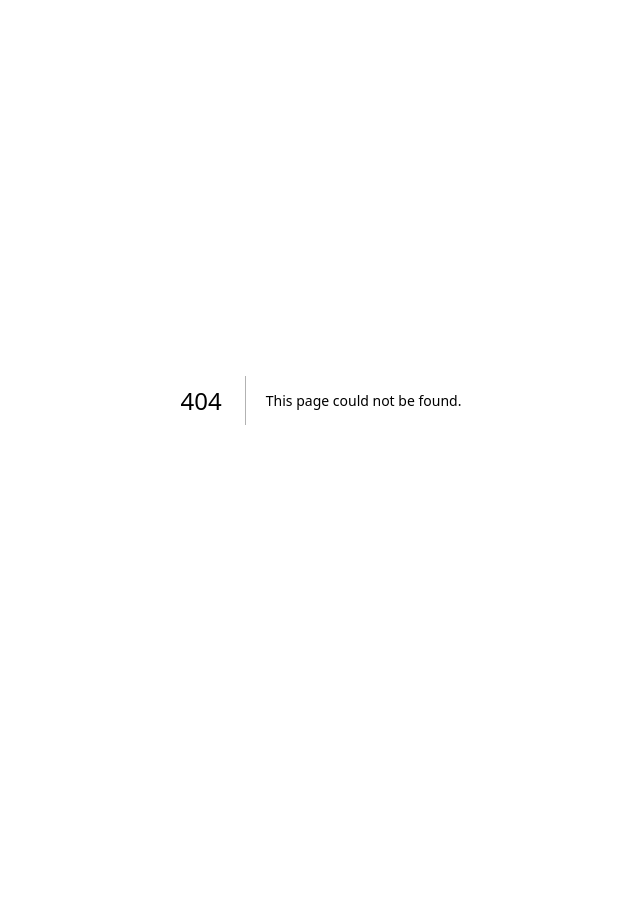
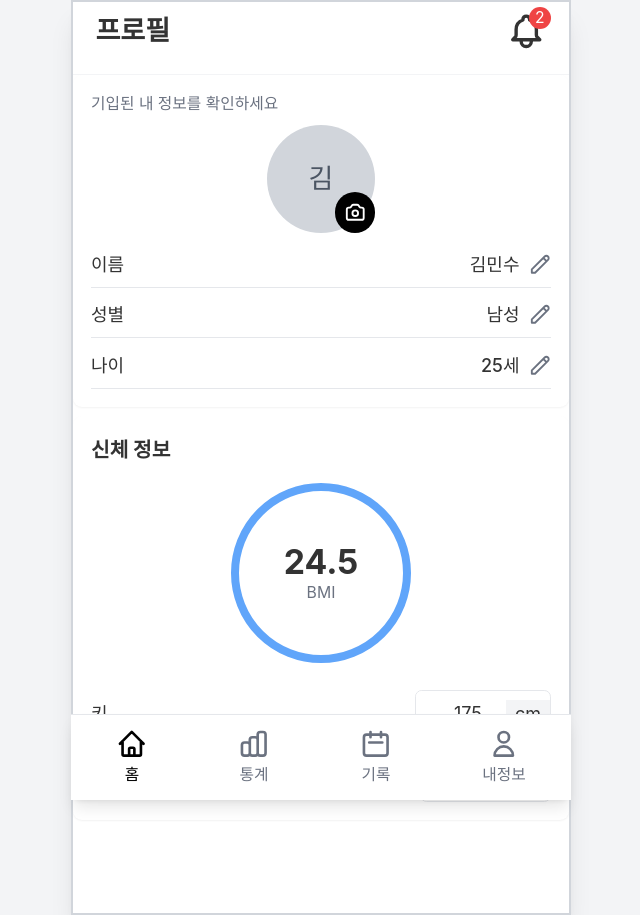
Before and after one commit to health-steady/heady-front, a Next.js app: page /profile in a window 1280 px wide. Before the commit this address had no page. Shown: the whole page, without its empty margins (319-959 px from the left). Before the commit the page ends 800 px from the top, so only its background shows below. Built offline with nearby package versions, Linux system fonts and the light colour scheme.

Commit message:
feat : 프로필 페이지 구현

```diff
--- /dev/null
+++ b/app/profile/page.tsx
@@ -0,0 +1,228 @@
+"use client";
+
+import React, { useState } from "react";
+import Image from "next/image";
+import Link from "next/link";
+import BottomNavigation from "@/components/BottomNavigation";
+
+export default function Profile() {
+  const [userInfo, setUserInfo] = useState({
+    name: "김민수",
+    gender: "남성",
+    age: "25세",
+    height: 175,
+    weight: 75,
+    bmi: 24.5,
+  });
+
+  return (
+    <div className="min-h-screen bg-gray-100 flex justify-center items-start pt-0">
+      <div className="w-full max-w-[500px] h-screen sm:h-[915px] relative bg-white overflow-hidden shadow-xl border-2 border-gray-300">
+        <div className="h-full overflow-y-auto pb-28 pt-0">
+          <div className="bg-white h-full">
+            {/* 헤더 */}
+            <div className="flex justify-between items-center p-3 pt-0 sm:p-4 sm:pt-2 md:p-5 md:pt-2 border-b border-gray-100">
+              <div className="flex items-center">
+                <h1 className="font-bold text-lg sm:text-xl md:text-2xl">
+                  프로필
+                </h1>
+              </div>
+              <div className="relative">
+                <div className="w-7 h-7 sm:w-8 sm:h-8 md:w-9 md:h-9 flex items-center justify-center transition-all duration-300 hover:scale-110">
+                  <svg
+                    xmlns="http://www.w3.org/2000/svg"
+                    className="h-7 w-7 sm:h-8 sm:w-8 md:h-9 md:w-9"
+                    fill="none"
+                    viewBox="0 0 24 24"
+                    stroke="currentColor"
+                  >
+                    <path
+                      strokeLinecap="round"
+                      strokeLinejoin="round"
+                      strokeWidth={2}
+                      d="M15 17h5l-1.405-1.405A2.032 2.032 0 0118 14.158V11a6.002 6.002 0 00-4-5.659V5a2 2 0 10-4 0v.341C7.67 6.165 6 8.388 6 11v3.159c0 .538-.214 1.055-.595 1.436L4 17h5m6 0v1a3 3 0 11-6 0v-1m6 0H9"
+                    />
+                  </svg>
+                  <span className="absolute -top-1 -right-1 bg-red-500 text-white text-xs rounded-full w-4 h-4 sm:w-5 sm:h-5 flex items-center justify-center text-xs sm:text-sm">
+                    2
+                  </span>
+                </div>
+              </div>
+            </div>
+
+            {/* 프로필 정보 */}
+            <div className="p-4 bg-white rounded-lg shadow-sm mb-2">
+              <p className="text-sm text-gray-500 mb-2">
+                기입된 내 정보를 확인하세요
+              </p>
+
+              <div className="flex justify-center mb-4">
+                <div className="relative">
+                  <div className="w-24 h-24 rounded-full bg-gray-200 overflow-hidden">
+                    <div className="w-full h-full bg-gray-300 flex items-center justify-center text-gray-600 text-2xl">
+                      {userInfo.name.charAt(0)}
+                    </div>
+                  </div>
+                  <div className="absolute bottom-0 right-0 bg-black rounded-full p-2">
+                    <svg
+                      xmlns="http://www.w3.org/2000/svg"
+                      className="h-5 w-5 text-white"
+                      fill="none"
+                      viewBox="0 0 24 24"
+                      stroke="currentColor"
+                    >
+                      <path
+                        strokeLinecap="round"
+                        strokeLinejoin="round"
+                        strokeWidth={2}
+                        d="M3 9a2 2 0 012-2h.93a2 2 0 001.664-.89l.812-1.22A2 2 0 0110.07 4h3.86a2 2 0 011.664.89l.812 1.22A2 2 0 0018.07 7H19a2 2 0 012 2v9a2 2 0 01-2 2H5a2 2 0 01-2-2V9z"
+                      />
+                      <path
+                        strokeLinecap="round"
+                        strokeLinejoin="round"
+                        strokeWidth={2}
+                        d="M15 13a3 3 0 11-6 0 3 3 0 016 0z"
+                      />
+                    </svg>
+                  </div>
+                </div>
+              </div>
+
+              <div className="space-y-3">
+                <div className="flex justify-between items-center border-b pb-2">
+                  <span className="text-base">이름</span>
+                  <div className="flex items-center">
+                    <span className="text-base font-medium">
+                      {userInfo.name}
+                    </span>
+                    <button className="ml-2">
+                      <svg
+                        xmlns="http://www.w3.org/2000/svg"
+                        className="h-5 w-5 text-gray-500"
+                        fill="none"
+                        viewBox="0 0 24 24"
+                        stroke="currentColor"
+                      >
+                        <path
+                          strokeLinecap="round"
+                          strokeLinejoin="round"
+                          strokeWidth={2}
+                          d="M15.232 5.232l3.536 3.536m-2.036-5.036a2.5 2.5 0 113.536 3.536L6.5 21.036H3v-3.572L16.732 3.732z"
+                        />
+                      </svg>
+                    </button>
+                  </div>
+                </div>
+
+                <div className="flex justify-between items-center border-b pb-2">
+                  <span className="text-base">성별</span>
+                  <div className="flex items-center">
+                    <span className="text-base font-medium">
+                      {userInfo.gender}
+                    </span>
+                    <button className="ml-2">
+                      <svg
+                        xmlns="http://www.w3.org/2000/svg"
+                        className="h-5 w-5 text-gray-500"
+                        fill="none"
+                        viewBox="0 0 24 24"
+                        stroke="currentColor"
+                      >
+                        <path
+                          strokeLinecap="round"
+                          strokeLinejoin="round"
+                          strokeWidth={2}
+                          d="M15.232 5.232l3.536 3.536m-2.036-5.036a2.5 2.5 0 113.536 3.536L6.5 21.036H3v-3.572L16.732 3.732z"
+                        />
+                      </svg>
+                    </button>
+                  </div>
+                </div>
+
+                <div className="flex justify-between items-center border-b pb-2">
+                  <span className="text-base">나이</span>
+                  <div className="flex items-center">
+                    <span className="text-base font-medium">
+                      {userInfo.age}
+                    </span>
+                    <button className="ml-2">
+                      <svg
+                        xmlns="http://www.w3.org/2000/svg"
+                        className="h-5 w-5 text-gray-500"
+                        fill="none"
+                        viewBox="0 0 24 24"
+                        stroke="currentColor"
+                      >
+                        <path
+                          strokeLinecap="round"
+                          strokeLinejoin="round"
+                          strokeWidth={2}
+                          d="M15.232 5.232l3.536 3.536m-2.036-5.036a2.5 2.5 0 113.536 3.536L6.5 21.036H3v-3.572L16.732 3.732z"
+                        />
+                      </svg>
+                    </button>
+                  </div>
+                </div>
+              </div>
+            </div>
+
+            {/* 신체 정보 */}
+            <div className="p-4 bg-white rounded-lg shadow-sm">
+              <h2 className="text-lg font-bold mb-4">신체 정보</h2>
+
+              <div className="flex justify-center mb-6">
+                <div className="relative w-40 h-40">
+                  <div className="w-full h-full rounded-full border-8 border-blue-400 flex items-center justify-center">
+                    <div className="text-center">
+                      <div className="text-3xl font-bold">{userInfo.bmi}</div>
+                      <div className="text-sm text-gray-500">BMI</div>
+                    </div>
+                  </div>
+                </div>
+              </div>
+
+              <div className="space-y-4">
+                <div className="flex justify-between items-center">
+                  <span className="text-base">키</span>
+                  <div className="flex items-center border rounded-md overflow-hidden">
+                    <input
+                      type="number"
+                      value={userInfo.height}
+                      onChange={(e) =>
+                        setUserInfo({
+                          ...userInfo,
+                          height: parseInt(e.target.value),
+                        })
+                      }
+                      className="w-20 p-2 text-right outline-none"
+                    />
+                    <span className="px-2 bg-gray-100">cm</span>
+                  </div>
+                </div>
+
+                <div className="flex justify-between items-center">
+                  <span className="text-base">몸무게</span>
+                  <div className="flex items-center border rounded-md overflow-hidden">
+                    <input
+                      type="number"
+                      value={userInfo.weight}
+                      onChange={(e) =>
+                        setUserInfo({
+                          ...userInfo,
+                          weight: parseInt(e.target.value),
+                        })
+                      }
+                      className="w-20 p-2 text-right outline-none"
+                    />
+                    <span className="px-2 bg-gray-100">kg</span>
+                  </div>
+                </div>
+              </div>
+            </div>
+          </div>
+        </div>
+        <BottomNavigation activePage="profile" />
+      </div>
+    </div>
+  );
+}
```
